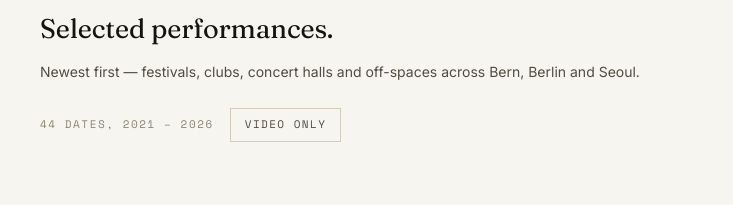
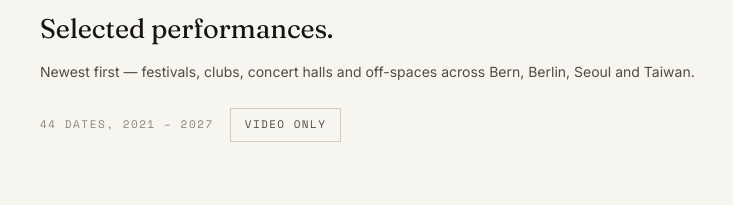
Before and after one commit to moong0312/gideokmoondrums, a plain HTML site: page performances.html in a window 1280 px wide. Shown: the part 496-701 px from the top of the page, 158-891 px from the left. Drawn offline with nearby package versions, Linux system fonts and the light colour scheme.

Commit message:
Name Taiwan on the performances page, and derive the year range
The lead and both meta descriptions now say Bern, Berlin, Seoul and
Taiwan. The count line works out its first and last year from the dates
instead of a fixed "2021 – 2026", so it reads 2021 – 2027 now and stays
right the next time a date is added.

Co-Authored-By: Claude Sonnet 5.5 <noreply@anthropic.com>

```diff
--- a/assets/js/performances.js
+++ b/assets/js/performances.js
@@ -10,6 +10,11 @@
 
   var dates   = S.live.dates;
   var vidOnly = false;
+
+  /* First and last year come from the data, so a new date never leaves the
+     count line out of step. */
+  var years = dates.map(function (d) { return +d.date.slice(0, 4); });
+  var span  = Math.min.apply(null, years) + " – " + Math.max.apply(null, years);
 
   function render() {
     var list = vidOnly ? dates.filter(function (d) { return d.video; }) : dates;
@@ -36,7 +41,7 @@
     $("#empty").hidden = list.length > 0;
     $("#count").textContent =
       list.length + (list.length === 1 ? " date" : " dates") +
-      (vidOnly ? " with video" : ", 2021 – 2026");
+      (vidOnly ? " with video" : ", " + span);
 
     reveal();
   }
--- a/performances.html
+++ b/performances.html
@@ -4,7 +4,7 @@
 <meta charset="utf-8">
 <meta name="viewport" content="width=device-width, initial-scale=1, viewport-fit=cover">
 <title>Selected performances — Gideok Moon</title>
-<meta name="description" content="Selected performance history of drummer and improviser Gideok Moon — Bern, Berlin, Seoul, with video where available.">
+<meta name="description" content="Selected performance history of drummer and improviser Gideok Moon — Bern, Berlin, Seoul and Taiwan, with video where available.">
 <meta name="theme-color" content="#f7f5ef">
 
 <!-- Absolute URLs: these pages are meant to be sent to someone, so the preview
@@ -12,7 +12,7 @@
 <meta property="og:type" content="website">
 <meta property="og:url" content="https://gideokmoon.com/performances.html">
 <meta property="og:title" content="Selected performances — Gideok Moon">
-<meta property="og:description" content="Selected performance history of drummer and improviser Gideok Moon — Bern, Berlin, Seoul, with video where available.">
+<meta property="og:description" content="Selected performance history of drummer and improviser Gideok Moon — Bern, Berlin, Seoul and Taiwan, with video where available.">
 <meta property="og:image" content="https://gideokmoon.com/assets/img/press/gideok-moon-03.jpg">
 <meta name="twitter:card" content="summary_large_image">
 
@@ -71,7 +71,7 @@
     <p class="eyebrow">Live</p>
     <h1 class="sec__h">Selected performances.</h1>
     <p class="lead phead__lead">Newest first — festivals, clubs, concert halls and
-      off-spaces across Bern, Berlin and Seoul.</p>
+      off-spaces across Bern, Berlin, Seoul and Taiwan.</p>
 
     <div class="phead__bar">
       <p class="phead__count" id="count"></p>
```
